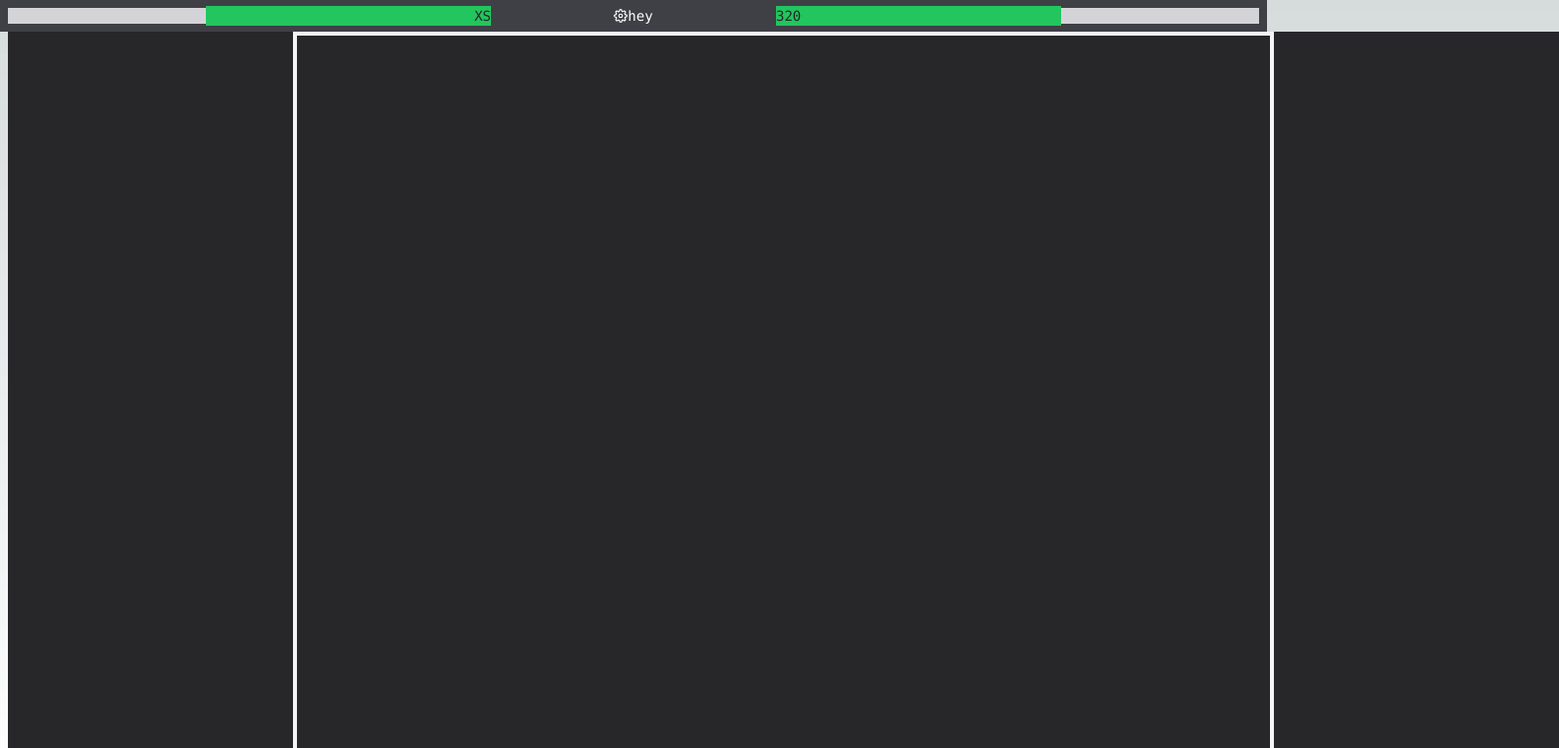
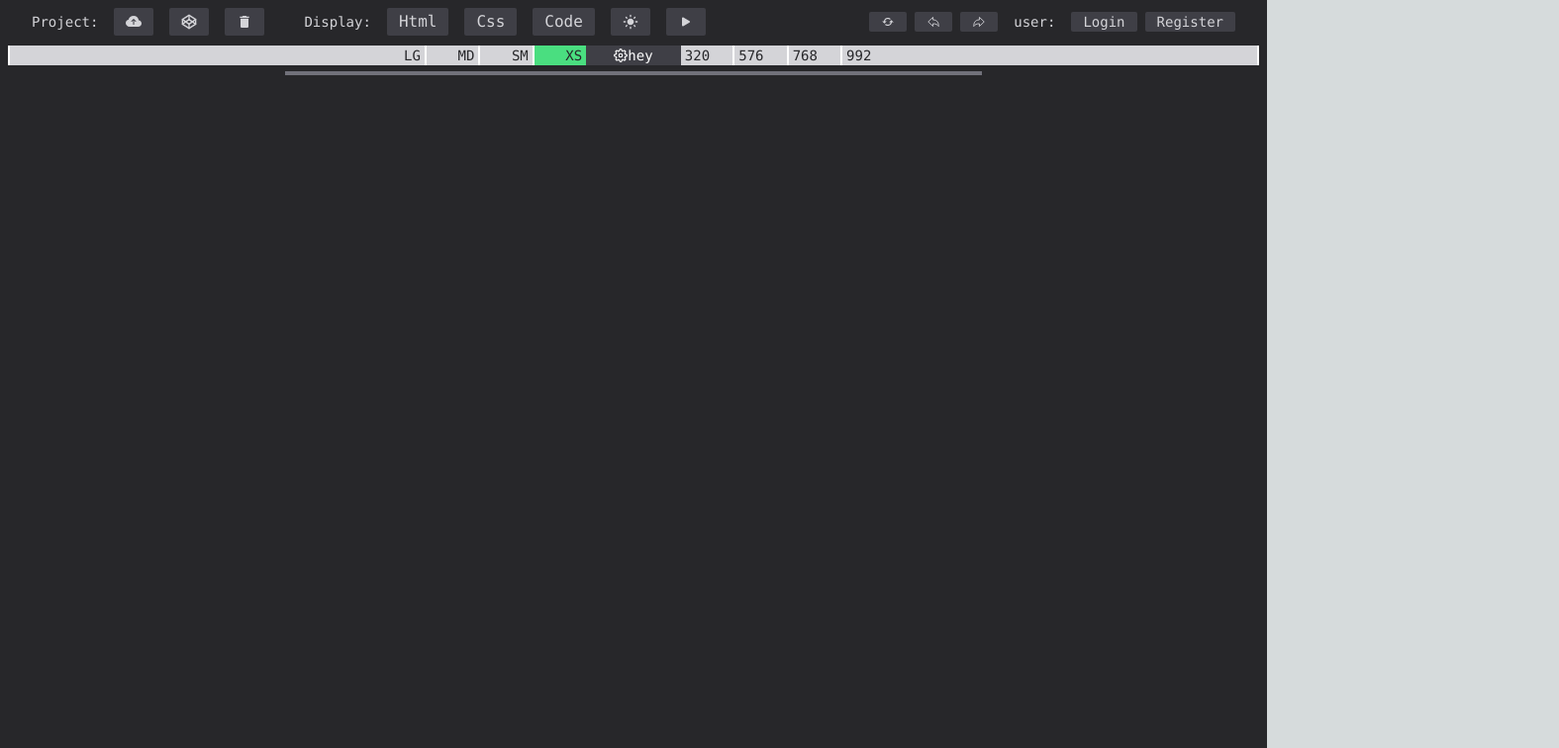
Before and after one commit to girumgizachew1/Gdev, a Next.js app: page / in a window 1280 px wide. Shown: the top 756 px of the page at 99% size, 1575 px wide, since content can reach past the window. Built offline with nearby package versions, Linux system fonts and the light colour scheme.

Commit message:
basic layout continued

```diff
--- a/src/Components/Editor/Control.tsx
+++ b/src/Components/Editor/Control.tsx
@@ -2,7 +2,7 @@ import React from 'react'
 
 function Control() {
   return (
-    <div className=" w-72 bg-zinc-800 h-full">
+    <div className=" w-72 bg-zinc-800 h-full fixed left-0 z-10">
 
     </div>
   )
--- a/src/Components/Editor/ControlSecond.tsx
+++ b/src/Components/Editor/ControlSecond.tsx
@@ -2,7 +2,7 @@ import React from 'react'
 
 function ControlSecond() {
   return (
-    <div className="bg-zinc-800 w-72 h-full">
+    <div className="bg-zinc-800 w-72 h-full fixed right-0">
 
     </div>  )
 }
--- a/src/Components/Editor/ScreenController.tsx
+++ /dev/null
@@ -1,38 +0,0 @@
-import React, { useState } from 'react';
-import { FiSettings } from 'react-icons/fi';
-import { setWidth } from '@/Redux/width/screenwidth';
-import { useDispatch, useSelector } from 'react-redux'
-
-function ScreenController() {
-  const dispatch = useDispatch()
-
-  const width = useSelector(state => state.width.width)
-
-
-  const handleXSClick = () => {
-    if(width === 575   )
-    dispatch(setWidth(320));
-    else if (width === 320)
-    dispatch(setWidth(575));
-  };
-  console.log(width)
-
-  return (
-    <div className="w-full h-4 bg-zinc-300 my-2 flex items-center justify-center">
-      <div className="w-72 flex justify-left text-zinc-800 bg-green-500">
-        <button className='w-full text-right'  onClick={handleXSClick}>XS</button>
-      </div>
-      <div className="bg-zinc-700 w-72 flex items-center justify-center text-white">
-        <a>
-          <FiSettings />
-        </a>
-        <a>hey</a>
-      </div>
-      <div className="w-72 flex items-left justify-left text-zinc-800 bg-green-500">
-      <button className='w-full text-left'  onClick={handleXSClick}>320</button>
-      </div>
-    </div>
-  );
-}
-
-export default ScreenController;
--- a/src/Components/Editor/View.tsx
+++ b/src/Components/Editor/View.tsx
@@ -19,12 +19,12 @@ function View() {
           overflow: 'auto',
           position: 'relative',
           minWidth: '320px',
-          maxWidth: '1260px',
+          maxWidth: '1600px',
           minHeight: '320px',
           maxHeight: '870px',
 
         }}
-        className='bg-zinc-800 border-4 border-zinc-100'
+        className='bg-zinc-800 border-4 border-zinc-500'
       >
         {/* main content here */}
 
--- /dev/null
+++ b/src/Components/controller/Navbar.tsx
@@ -0,0 +1,49 @@
+import React from 'react'
+
+import { BsFillCloudArrowUpFill } from 'react-icons/bs';
+
+
+import { MdDelete } from 'react-icons/md';
+
+import { MdLightMode, MdDarkMode } from 'react-icons/md';
+import { BsFillPlayFill } from 'react-icons/bs';
+import { BiRefresh } from 'react-icons/bi';
+import { IoArrowRedoOutline } from 'react-icons/io5';
+import { IoArrowUndoOutline } from 'react-icons/io5';
+
+import { FiCodepen } from 'react-icons/fi';
+FiCodepen
+function Navbar() {
+    return (
+        <div className='flex items-center justify-between text-zinc-300 text-sm px-6' >
+            <div className='flex space-x-10' >
+                <div className='flex space-x-4 text-base' >
+                    <h1 className='my-3 text-zinc-300 text-sm rounded-sm' >Project:</h1>
+                    <button className='bg-zinc-700 px-3 my-2 rounded-sm' ><BsFillCloudArrowUpFill /></button>
+                    <button className='bg-zinc-700 px-3 my-2 rounded-sm' ><FiCodepen /></button>
+                    <button className='bg-zinc-700 px-3 my-2 rounded-sm' ><MdDelete /></button>
+                </div>
+                <div className='flex space-x-4 text-base' >
+                    <h1 className='my-3 text-zinc-300 text-sm' >Display:</h1>
+                    <button className='bg-zinc-700 px-3 my-2 rounded-sm' >Html</button>
+                    <button className='bg-zinc-700 px-3 my-2 rounded-sm' >Css</button>
+                    <button className='bg-zinc-700 px-3 my-2 rounded-sm' >Code</button>
+                    <button className='bg-zinc-700 px-3 my-2 rounded-sm' ><MdLightMode /></button>
+                    <button className='bg-zinc-700 px-3 my-2 rounded-sm ' ><BsFillPlayFill /></button>
+                </div>
+            </div>
+            <div className='flex space-x-2' >
+                <button className='bg-zinc-700 px-3 my-2 rounded-sm' ><BiRefresh/></button>
+                <button className='bg-zinc-700 px-3 my-2 rounded-sm' ><IoArrowUndoOutline /></button>
+                <button className='bg-zinc-700 px-3 my-2 rounded-sm ' ><IoArrowRedoOutline /></button>
+                <h1 className='p-2 text-zinc-300' >user:</h1>
+                <button className='bg-zinc-700 px-3 my-2 rounded-sm' >Login</button>
+                <button className='bg-zinc-700 px-3 my-2 rounded-sm' >Register</button>
+            </div>
+
+
+        </div>
+    )
+}
+
+export default Navbar
--- /dev/null
+++ b/src/Components/controller/ScreenController.tsx
@@ -0,0 +1,83 @@
+import React, { useState } from 'react';
+import { FiSettings } from 'react-icons/fi';
+import { setWidth } from '@/Redux/width/screenwidth';
+import { useDispatch, useSelector } from 'react-redux'
+
+function ScreenController() {
+  const dispatch = useDispatch()
+  const width = useSelector(state => state.width.width)
+
+
+
+  const handleXSClick = () => {
+    if (width === 320)
+    dispatch(setWidth(575));
+    else
+    dispatch(setWidth(320));
+
+  };
+
+  const handleSMClick = () => {
+    if (width === 576)
+    dispatch(setWidth(767));
+    else
+    dispatch(setWidth(576));
+
+  };
+  const handleMDClick = () => {
+    if (width === 768)
+    dispatch(setWidth(991));
+    else
+    dispatch(setWidth(768));
+  };
+  const handleLGClick = () => {
+    if (width === 992)
+    dispatch(setWidth(1260));
+    else
+    dispatch(setWidth(992));
+
+  };
+  console.log(width)
+
+  return (
+    <div className="w-full h-4 bg-zinc-300 my-2 flex items-center justify-center font-normal">
+      <div className={`w-full flex items-left justify-left  border-l-2 border-white ${width < 1260 && width >= 992   ? " bg-green-400 text-zinc-800": width < 992 ? "text-zinc-800 bg-zinc-300" :"bg-zinc-600 text-white"} `}>
+        <button className='w-full text-right pr-1'  onClick={handleLGClick}>LG</button>
+      </div>
+      <div className={`w-40 flex items-left justify-left  border-l-2 border-white ${width < 991 && width >= 768   ? " bg-green-400 text-zinc-800": width < 768 ? "text-zinc-800 bg-zinc-300" :"bg-zinc-600 text-white"} `}>
+        <button className='w-full text-right pr-1'  onClick={handleMDClick}>MD</button>
+      </div>
+      <div className={`w-40 flex items-left justify-left  border-l-2 border-white ${width < 768 && width >= 576   ? " bg-green-400 text-zinc-800": width < 576 ? "text-zinc-800 bg-zinc-300" :"bg-zinc-600 text-white"} `}>
+        <button className='w-full text-right pr-1'  onClick={handleSMClick}>SM</button>
+      </div>
+
+      <div className={`w-40 flex justify-left   border-l-2 border-white ${width < 576 ? " bg-green-400 text-zinc-800": "bg-zinc-600 text-white"} `}>
+        <button className='w-full text-right pr-1'  onClick={handleXSClick}>XS</button>
+      </div>
+
+      <div className="bg-zinc-700 w-72 flex items-center justify-center text-white">
+        <a>
+          <FiSettings />
+        </a>
+        <a>hey</a>
+      </div>
+
+      <div className={`w-40 flex items-left justify-left bg-zinc-300 border-r-2 border-white ${width < 576 ? " bg-green-400 text-zinc-800": "bg-zinc-600 text-white"} `}>
+      <button className='w-full text-left pl-1'  onClick={handleXSClick}>320</button>
+      </div>
+
+      <div className={`w-40 flex items-left justify-left  border-r-2 border-white ${width < 768 && width >= 576   ? " bg-green-400 text-zinc-800": width < 576 ? "text-zinc-800 bg-zinc-300" :"bg-zinc-600 text-white"} `}>
+      <button className='w-full text-left pl-1'  onClick={handleSMClick}>576</button>
+      </div>
+
+      <div className={`w-40 flex items-left justify-left  border-r-2 border-white ${width < 991 && width >= 768   ? " bg-green-400 text-zinc-800": width < 768 ? "text-zinc-800 bg-zinc-300" :"bg-zinc-600 text-white"} `}>
+      <button className='w-full text-left pl-1'  onClick={handleMDClick}>768</button>
+      </div>
+      <div className={`w-full flex items-left justify-left  border-r-2 border-white ${width < 1260 && width >= 992   ? " bg-green-400 text-zinc-800": width < 992 ? "text-zinc-800 bg-zinc-300" :"bg-zinc-600 text-white"} `}>
+      <button className='w-full text-left pl-1'  onClick={handleLGClick}>992</button>
+      </div>
+    </div>
+  );
+}
+
+export default ScreenController;
--- a/src/pages/Editor.tsx
+++ b/src/pages/Editor.tsx
@@ -2,23 +2,26 @@ import React from 'react'
 import ControlSecond from '../Components/Editor/ControlSecond'
 import View from '../Components/Editor/View'
 import Control from '../Components/Editor/Control'
-import ScreenController from '../Components/Editor/ScreenController'
+import ScreenController from '../Components/controller/ScreenController'
+import Navbar from '@/Components/controller/Navbar'
 
 function Editor() {
     return (
-        <div className='flex flex-col w-full h-screen justify-between ' >
-            <div className='h-8 w-full bg-zinc-700 px-2' >
+        <div className='flex flex-col w-full h-screen ' >
+            <div className='h-10 w-full bg-zinc-800 px-2 z-10' >
+                <Navbar/>
+            </div>
+            <div className='h-8 w-full bg-zinc-800 px-2' >
                 <ScreenController />
             </div>
-            <div className='flex justify-between px-2'>
-                <div ><Control /></div>
-                <div><View /></div>
-                <div><ControlSecond /></div>
-            </div>
-            <div className='h-8 w-full bg-zinc-700 px-2' >
+            <div>
+                <div className='flex justify-between px-2'>
+                    <div ><Control /></div>
+                    <div><View /></div>
+                    <div><ControlSecond /></div>
+                </div>
 
             </div>
-
         </div>
     )
 }
--- a/src/pages/index.tsx
+++ b/src/pages/index.tsx
@@ -6,12 +6,11 @@ const inter = Inter({ subsets: ['latin'] })
 
 export default function Home() {
   return (
-    <main className={`flex min-h-screen flex-col ${inter.className}`}>
+    <main className="flex min-h-screen flex-col bg-zinc-400 ">
+    <div className="z-10 w-full items-center justify-between font-mono text-sm lg:flex">
+      <Editor />
+    </div>
+  </main>
 
-      <div className="z-10 w-full  items-center justify-between font-mono text-sm lg:flex">
-        <Editor/>
-      </div>
-
-    </main>
   )
 }
```
Also changed, not shown: public/dark.jpg (added).
